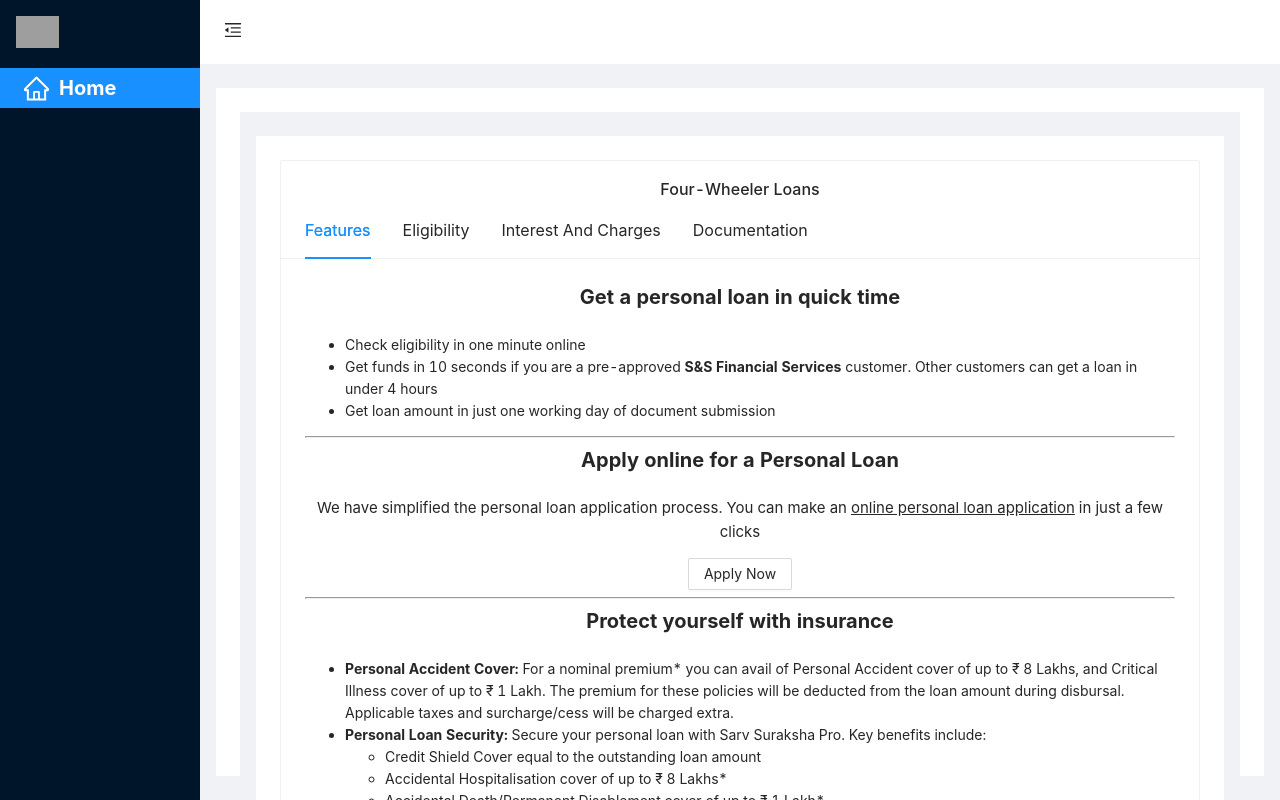
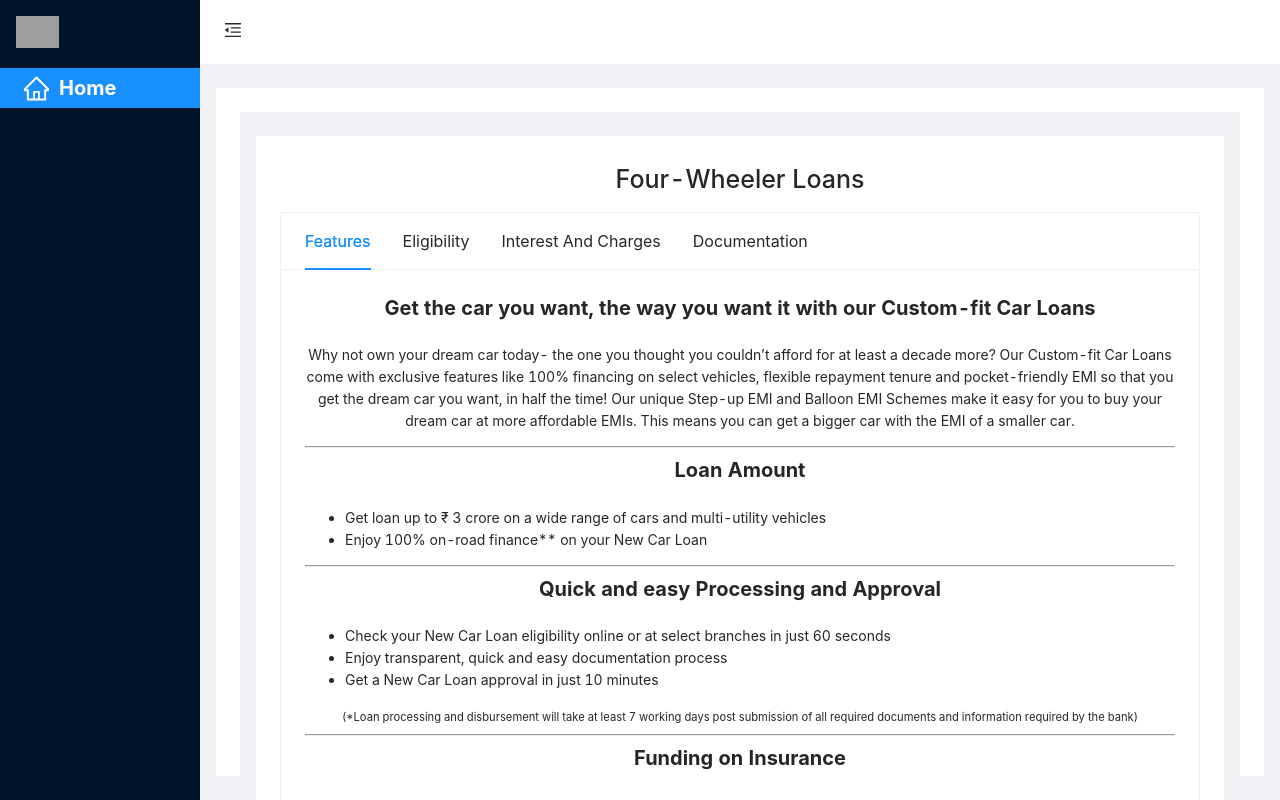
Before and after one commit to 1Canis-Lupus1/My-Finance-Website, a React (Create React App) app: page /four-wheeler-loans in a window 1280 px wide. Shown: the top 800 px of the page. Built offline with nearby package versions, Linux system fonts and the light colour scheme; grey boxes are pictures that could not be loaded.

Commit message:
Four Wheeler Loans Completed

```diff
--- a/src/components/FourWheelerLoans.jsx
+++ b/src/components/FourWheelerLoans.jsx
@@ -1,5 +1,5 @@
 import React from "react";
-import { Layout, Card, Button } from "antd";
+import { Layout, Card, Table } from "antd";
 import MyFooter from "./Footer";
 
 const { Content, Footer, Sider } = Layout;
@@ -23,68 +23,261 @@ const tabList = [
   },
 ];
 
+const columns = [
+  {
+    title: "Fee Description",
+    dataIndex: "name",
+    render: (text) => <a>{text}</a>,
+  },
+  {
+    title: "Charges To Be Paid",
+    className: "column-money",
+    dataIndex: "money",
+    align: "right",
+  },
+];
+
+const data = [
+  {
+    key: "1",
+    name: "Loan Processing Charges",
+    money: "	Maximum - 3% of Loan Amount",
+  },
+  {
+    key: "2",
+    name: "Documentation Charges",
+    money: "Maximum - 3% of Loan Amount",
+  },
+  {
+    key: "3",
+    name: "No Due Certificate / No Objection Certificate (NOC)",
+    money: "NIL",
+  },
+  {
+    key: "4",
+    name: "Overdue EMI Interest",
+    money: "	2.5% Per Month on the Unpaid Installment",
+  },
+  {
+    key: "5",
+    name: "Stamp Duty",
+    money: "At actuals as levied by respective State Govt.",
+  },
+  {
+    key: "6",
+    name: "Cheque Bounce / EMI return charges",
+    money: "Rs 500/-",
+  },
+  {
+    key: "7",
+    name:
+      "Legal, Repossession & Incidental charges (Incidental charges are those expenses that are not budgeted or specified but are incurred by the bank on behalf of the customer.)",
+    money: "At Actuals",
+  },
+  {
+    key: "8",
+    name: "Loan cancellation charges",
+    money:
+      "NIL (However client would be charged interest for the interim period between date of loan disbursement and loan cancellation and processing fees would be retained.)",
+  },
+];
+
 const contentList = {
   tab1: (
     <>
-      <p style={{fontSize:"20px"}}>
-        <b>Get a personal loan in quick time</b>
+      <p style={{ fontSize: "20px" }}>
+        <b>
+          Get the car you want, the way you want it with our Custom-fit Car
+          Loans{" "}
+        </b>
+      </p>
+      <p>
+        Why not own your dream car today- the one you thought you couldn’t
+        afford for at least a decade more? Our Custom-fit Car Loans come with
+        exclusive features like 100% financing on select vehicles, flexible
+        repayment tenure and pocket-friendly EMI so that you get the dream car
+        you want, in half the time! Our unique Step-up EMI and Balloon EMI
+        Schemes make it easy for you to buy your dream car at more affordable
+        EMIs. This means you can get a bigger car with the EMI of a smaller car.
+      </p>
+      <hr />
+      <p style={{ fontSize: "20px" }}>
+        <b>Loan Amount</b>
+      </p>
+      <p>
+        <ul>
+          <li style={{ textAlign: "left" }}>
+            Get loan up to ₹ 3 crore on a wide range of cars and multi-utility
+            vehicles{" "}
+          </li>
+          <li style={{ textAlign: "left" }}>
+            Enjoy 100% on-road finance** on your New Car Loan
+          </li>
+        </ul>
+      </p>
+      <hr />
+      <p style={{ fontSize: "20px" }}>
+        <b>Quick and easy Processing and Approval</b>
       </p>
       <ul>
         <li style={{ textAlign: "left" }}>
-          Check eligibility in one minute online
+          Check your New Car Loan eligibility online or at select branches in
+          just 60 seconds
         </li>
         <li style={{ textAlign: "left" }}>
-          Get funds in 10 seconds if you are a pre-approved{" "}
-          <b>S&S Financial Services</b> customer. Other customers can get a loan
-          in under 4 hours
+          Enjoy transparent, quick and easy documentation process
         </li>
         <li style={{ textAlign: "left" }}>
-          Get loan amount in just one working day of document submission
+          {" "}
+          Get a New Car Loan approval in just 10 minutes{" "}
         </li>
       </ul>
+      <small>
+        (*Loan processing and disbursement will take at least 7 working days
+        post submission of all required documents and information required by
+        the bank)
+      </small>
       <hr />
-      <p style={{fontSize:"20px"}}>
-        <b>Apply online for a Personal Loan</b>
+      <p style={{ fontSize: "20px" }}>
+        <b>Funding on Insurance</b>
       </p>
-      <p style={{fontSize:"15px"}}>
-        We have simplified the personal loan application process. You can make
-        an <u>online personal loan application</u> in just a few clicks
+      <p>
+        We offer funding for comprehensive package insurance product which
+        offers protection to individuals like Permanent Total Disability,
+        Accidental Death and accidental hospitalization etc
       </p>
-      <a href="#" target="_blank"><Button>Apply Now</Button></a>
-      <hr />
-      <p style={{fontSize:"20px"}}>
-        <b>Protect yourself with insurance</b>
+    </>
+  ),
+  tab2: (
+    <>
+      <p style={{ textAlign: "left" }}>
+        The following people are eligible to apply for a New Car Loan:
       </p>
+      <b>Salaried Individuals:</b>
       <ul>
         <li style={{ textAlign: "left" }}>
-          <b>Personal Accident Cover:</b> For a nominal premium* you can avail
-          of Personal Accident cover of up to ₹ 8 Lakhs, and Critical Illness
-          cover of up to ₹ 1 Lakh. The premium for these policies will be
-          deducted from the loan amount during disbursal. Applicable taxes and
-          surcharge/cess will be charged extra.
+          This includes employees of private limited companies, employees from
+          public sector undertakings, including central, state and local bodies
         </li>
         <li style={{ textAlign: "left" }}>
-          <b>Personal Loan Security:</b> Secure your personal loan with Sarv
-          Suraksha Pro. Key benefits include:
+          Individuals who are a minimum of 21 years of age at the time of
+          applying for the loan, and no older than 60 at the end of the loan
+          tenure
+        </li>
+        <li style={{ textAlign: "left" }}>
+          Individuals who have had a job for at least 2 years, with a minimum of
+          1 year with the current employer
+        </li>
+        <li style={{ textAlign: "left" }}>
+          Those who earn a minimum of Rs. 3,00,000 per year, including the
+          income of the spouse/co-applicant
+        </li>
+        <li style={{ textAlign: "left" }}>
+          Individuals who have a telephone/post-paid mobile
+        </li>
+      </ul>
+      <b>Self Employed Individuals and Professionals (Sole Proprietorship):</b>
+      <ul>
+        <li style={{ textAlign: "left" }}>
+          This includes self-employed sole proprietors in the business of
+          manufacturing, trading or services
+        </li>
+        <li style={{ textAlign: "left" }}>
+          Individuals who are a minimum of 21 years of age at the time of
+          applying for the loan, and no older than 65 at the end of the loan
+          tenure
+        </li>
+        <li style={{ textAlign: "left" }}>
+          Those who have been in business for a minimum of 2 years
+        </li>
+        <li style={{ textAlign: "left" }}>
+          Should earn at least Rs. Rs. 3,00,000 per annum
+        </li>
+      </ul>
+      <b>Self Employed Individuals (Public Limited Companies):</b>
+      <ul>
+        <li style={{ textAlign: "left" }}>
+          This includes directors in public limited companies that are in the
+          business of manufacturing, trading or services
+        </li>
+        <li style={{ textAlign: "left" }}>
+          Should earn at least Rs. Rs. 3,00,000 per annum
+        </li>
+      </ul>
+      <b>Self Employed Individuals and Professionals (Partnership Firms):</b>
+      <ul>
+        <li style={{ textAlign: "left" }}>
+          This includes self-employed partners in the business of manufacturing,
+          trading or services
+        </li>
+        <li style={{ textAlign: "left" }}>
+          Those who have a minimum turnover of Rs. Rs. 3,00,000 per annum
+        </li>
+      </ul>
+    </>
+  ),
+  tab3: <><p>
+        Enclosed below are S&S Financial Services Personal Loan Interest Rates &
+        Charges:
+      </p>
+      <Table columns={columns} dataSource={data} scroll={{ y: 240 }} /></>,
+  tab4: <>
+      <ul>
+        <li style={{ textAlign: "left" }}>
+          <b>Salaried Individuals</b>
+        </li>
+        <ul>
+          <li style={{ textAlign: "left" }}>Passport</li>
+          <li style={{ textAlign: "left" }}>
+            Photo Credit Card (front & reverse)
+          </li>
+          <li style={{ textAlign: "left" }}>Voters ID Card</li>
+          <li style={{ textAlign: "left" }}>Driving License</li>
+          <li style={{ textAlign: "left" }}>PAN card</li>
+          <li style={{ textAlign: "left" }}>
+            Copy of Company ID card of MNC/Public Ltd./PSU/Govt. Company
+          </li>
+          <li style={{ textAlign: "left" }}>
+            Ration Card (if photo is provided)
+          </li>
+        </ul>
+
+        <li style={{ textAlign: "left" }}>
+          <b>Self Employed Individuals(Sole Proprietorship)</b>
           <ul>
             <li style={{ textAlign: "left" }}>
-              Credit Shield Cover equal to the outstanding loan amount
+              Passport/Voter's ID Card/Driving License
             </li>
             <li style={{ textAlign: "left" }}>
-              Accidental Hospitalisation cover of up to ₹ 8 Lakhs*
+              Telephone Bill /Electricity Bill/Gas Connection Bills
             </li>
+            <li style={{ textAlign: "left" }}>Rental Agreement</li>
+            <li style={{ textAlign: "left" }}>Property Purchase Agreement</li>
             <li style={{ textAlign: "left" }}>
-              Accidental Death/Permanent Disablement cover of up to ₹ 1 Lakh*
+              Credit Card Billing Statement (latest)
+            </li>
+            <li style={{ textAlign: "left" }}>LIC Policy</li>
+            <li style={{ textAlign: "left" }}>
+              Letter from Company or Company Provided Accomodation (List of the
+              company's as per the Banks List – ID card of MNC/Public
+              Ltd./PSU/Govt. Company, containing the residence address)
             </li>
           </ul>
         </li>
+
+        <li style={{ textAlign: "left" }}><b>Self Employed Individuals(Public Limited Companies and Partnership Firms)</b></li>
+        <ul>
+          <li style={{ textAlign: "left" }}>
+            Salaried: Latest salary slip for Govt. employees. If Salary slip is
+            not available, only salary certificate to be accepted with
+            deductions.
+          </li>
+          <li style={{ textAlign: "left" }}>
+            For Self Employed: Copy of the latest Income Tax Return
+          </li>
+        </ul>
       </ul>
-      <small>*Terms and conditions of the insurers shall apply. The policy is offered by S&S Financial Services Pvt Ltd.</small>
-    </>
-  ),
-  tab2: <p>Eligibility</p>,
-  tab3: <p>Interest</p>,
-  tab4: <p>Documenatation</p>,
+    </>,
 };
 
 class FourWheelerLoans extends React.Component {
@@ -116,9 +309,10 @@ class FourWheelerLoans extends React.Component {
                 style={{ padding: 24, textAlign: "center" }}
               >
                 {/* Loan Card Here */}
+                <h1 style={{fontSize:"25px"}}>Four-Wheeler Loans</h1>
                 <Card
                   style={{ width: "100%" }}
-                  title="Four-Wheeler Loans"
+                  // title="Four-Wheeler Loans"
                   //   extra={<a href="#">More</a>}
                   tabList={tabList}
                   activeTabKey={this.state.key}
```
Also changed, not shown: 1 other file (tests, documents, lock files or other folders).
